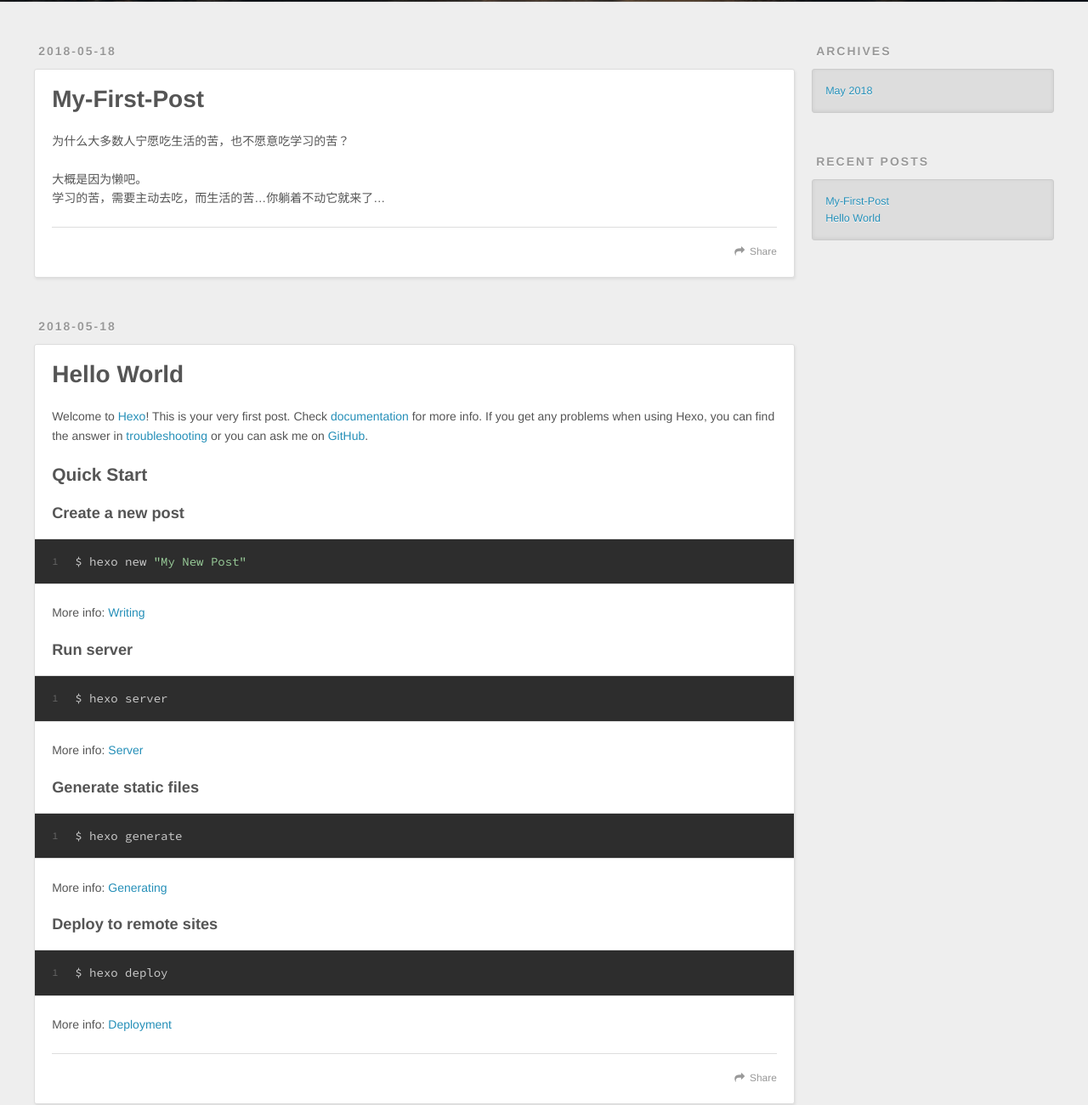
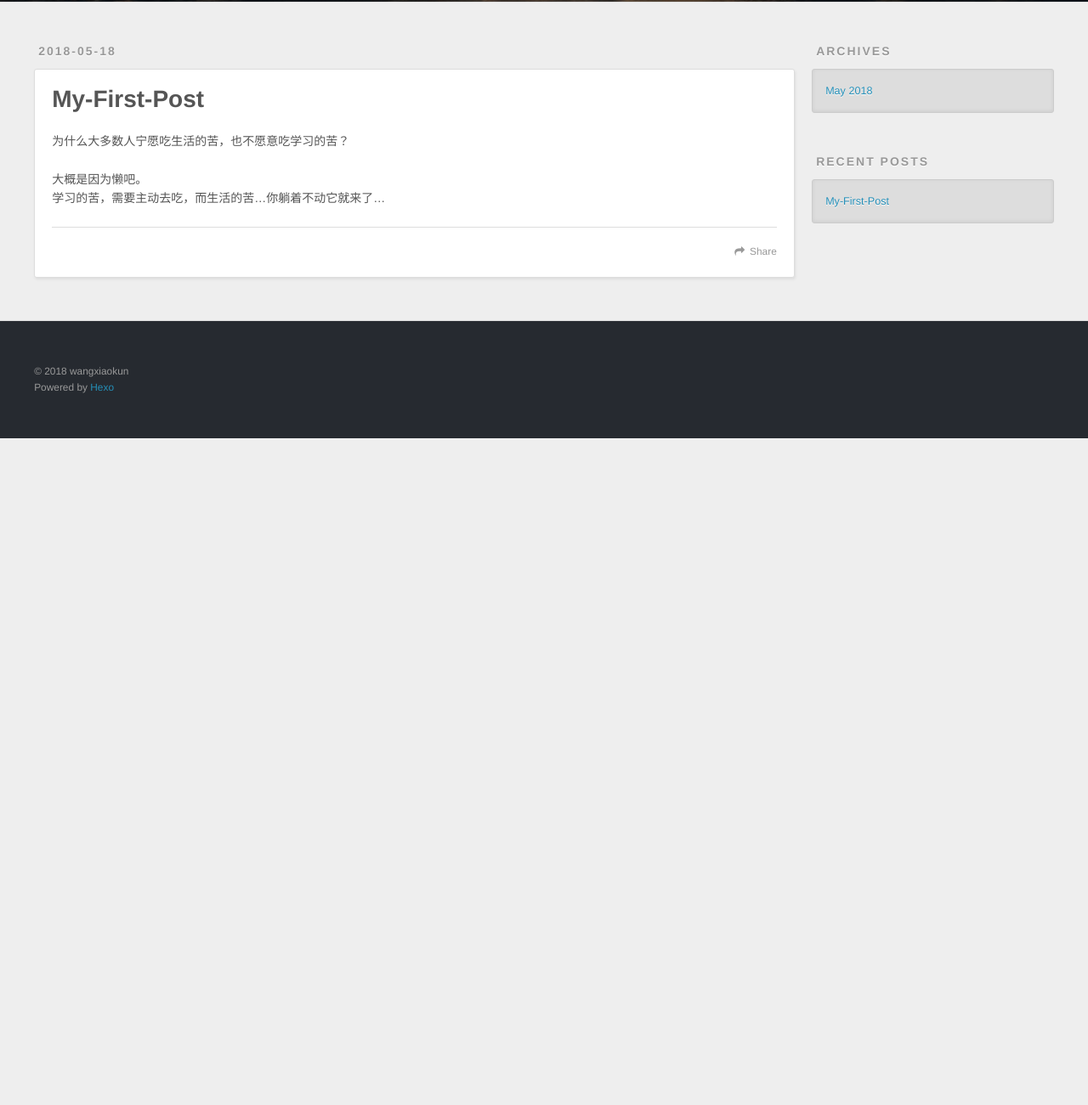
Before and after one commit to xkblog/xkblog.github.io, a plain HTML site: page index.html in a window 1280 px wide. Shown: the part 298-1599 px from the top of the page at 85% size. After the commit the page ends 814 px from the top, so only its background shows below. Drawn offline with nearby package versions, Linux system fonts and the light colour scheme; files that its build step writes are made by us from their sources; files whose address does not match are found by name.

Commit message:
Site updated: 2018-05-18 14:08:00

```diff
--- a/index.html
+++ b/index.html
@@ -90,52 +90,7 @@
 
     </div>
     <footer class="article-footer">
-      <a data-url="http://blog.wxk.com/child/2018/05/17/My-First-Post/" data-id="cjhcgb2aa00001jpvvulhbihy" class="article-share-link">Share</a>
-
-
-    </footer>
-  </div>
-
-</article>
-
-
-
-    <article id="post-hello-world" class="article article-type-post" itemscope itemprop="blogPost">
-  <div class="article-meta">
-    <a href="/child/2018/05/17/hello-world/" class="article-date">
-  <time datetime="2018-05-18T03:41:45.012Z" itemprop="datePublished">2018-05-18</time>
-</a>
-
-  </div>
-  <div class="article-inner">
-
-
-      <header class="article-header">
-
-
-    <h1 itemprop="name">
-      <a class="article-title" href="/child/2018/05/17/hello-world/">Hello World</a>
-    </h1>
-
-
-      </header>
-
-    <div class="article-entry" itemprop="articleBody">
-
-        <p>Welcome to <a href="https://hexo.io/" target="_blank" rel="noopener">Hexo</a>! This is your very first post. Check <a href="https://hexo.io/docs/" target="_blank" rel="noopener">documentation</a> for more info. If you get any problems when using Hexo, you can find the answer in <a href="https://hexo.io/docs/troubleshooting.html" target="_blank" rel="noopener">troubleshooting</a> or you can ask me on <a href="https://github.com/hexojs/hexo/issues" target="_blank" rel="noopener">GitHub</a>.</p>
-<h2 id="Quick-Start"><a href="#Quick-Start" class="headerlink" title="Quick Start"></a>Quick Start</h2><h3 id="Create-a-new-post"><a href="#Create-a-new-post" class="headerlink" title="Create a new post"></a>Create a new post</h3><figure class="highlight bash"><table><tr><td class="gutter"><pre><span class="line">1</span><br></pre></td><td class="code"><pre><span class="line">$ hexo new <span class="string">"My New Post"</span></span><br></pre></td></tr></table></figure>
-<p>More info: <a href="https://hexo.io/docs/writing.html" target="_blank" rel="noopener">Writing</a></p>
-<h3 id="Run-server"><a href="#Run-server" class="headerlink" title="Run server"></a>Run server</h3><figure class="highlight bash"><table><tr><td class="gutter"><pre><span class="line">1</span><br></pre></td><td class="code"><pre><span class="line">$ hexo server</span><br></pre></td></tr></table></figure>
-<p>More info: <a href="https://hexo.io/docs/server.html" target="_blank" rel="noopener">Server</a></p>
-<h3 id="Generate-static-files"><a href="#Generate-static-files" class="headerlink" title="Generate static files"></a>Generate static files</h3><figure class="highlight bash"><table><tr><td class="gutter"><pre><span class="line">1</span><br></pre></td><td class="code"><pre><span class="line">$ hexo generate</span><br></pre></td></tr></table></figure>
-<p>More info: <a href="https://hexo.io/docs/generating.html" target="_blank" rel="noopener">Generating</a></p>
-<h3 id="Deploy-to-remote-sites"><a href="#Deploy-to-remote-sites" class="headerlink" title="Deploy to remote sites"></a>Deploy to remote sites</h3><figure class="highlight bash"><table><tr><td class="gutter"><pre><span class="line">1</span><br></pre></td><td class="code"><pre><span class="line">$ hexo deploy</span><br></pre></td></tr></table></figure>
-<p>More info: <a href="https://hexo.io/docs/deployment.html" target="_blank" rel="noopener">Deployment</a></p>
-
-
-    </div>
-    <footer class="article-footer">
-      <a data-url="http://blog.wxk.com/child/2018/05/17/hello-world/" data-id="cjhcgb2af00011jpvy8uqmx7w" class="article-share-link">Share</a>
+      <a data-url="http://blog.wxk.com/child/2018/05/17/My-First-Post/" data-id="cjhcgf5dq00002lpvariszhxm" class="article-share-link">Share</a>
 
 
     </footer>
@@ -178,10 +133,6 @@
             <a href="/child/2018/05/17/My-First-Post/">My-First-Post</a>
           </li>
 
-          <li>
-            <a href="/child/2018/05/17/hello-world/">Hello World</a>
-          </li>
-
       </ul>
     </div>
   </div>
```
Also changed, not shown: 2018/05/17/My-First-Post/index.html (+1 -15 lines), archives/2018/05/index.html (+0 -23 lines), archives/2018/index.html (+0 -23 lines), archives/index.html (+0 -23 lines).
